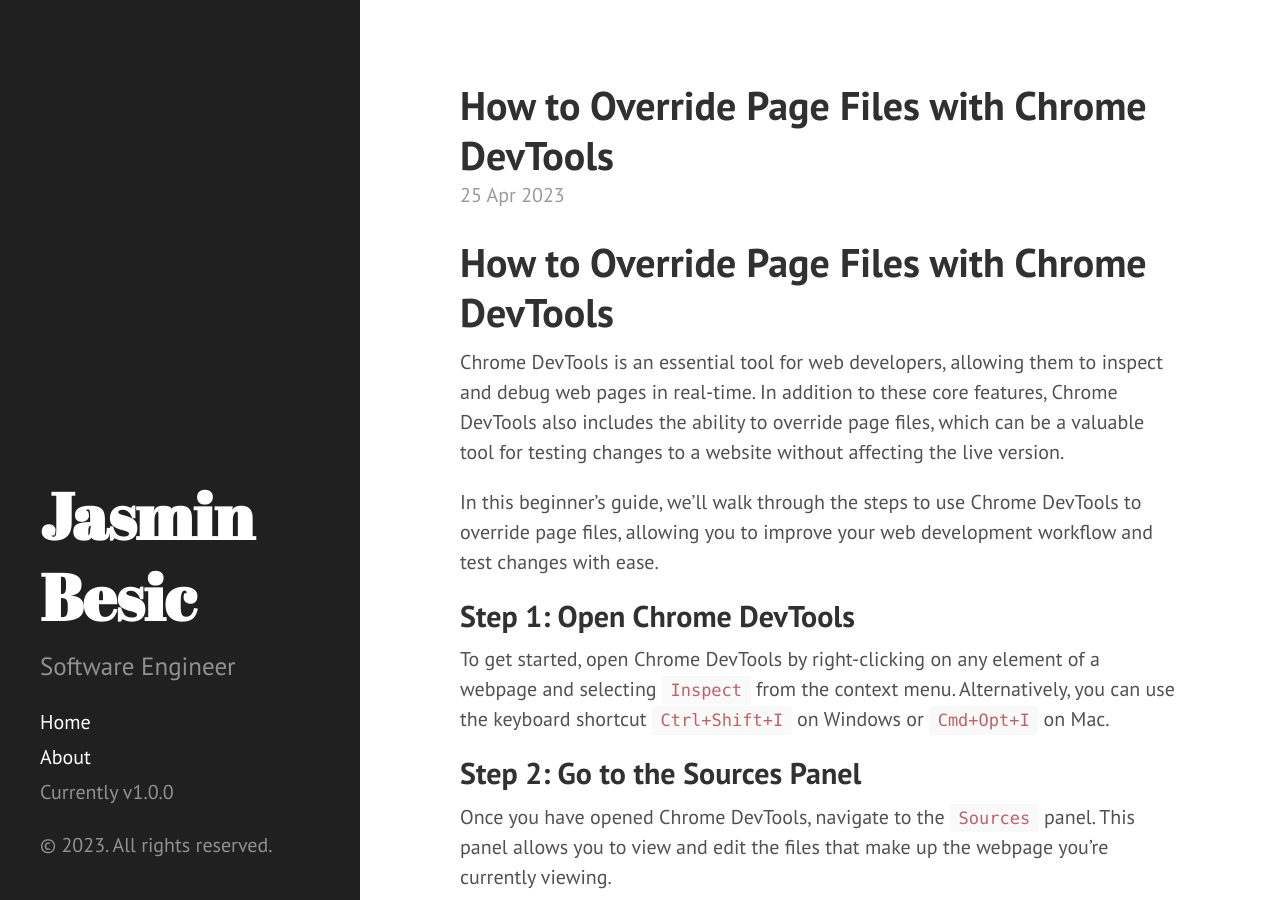
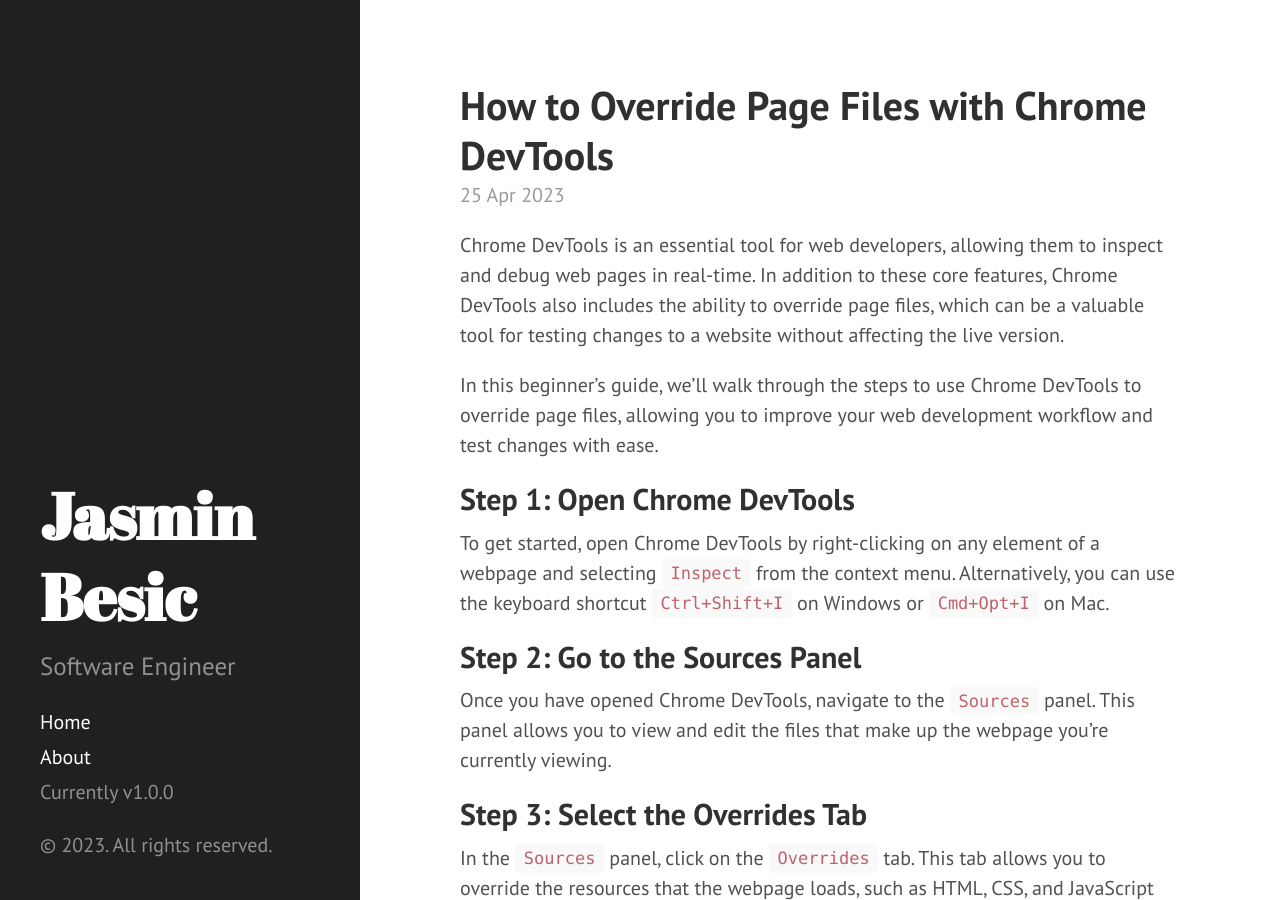
Before and after one commit to jBesic/jBesic.github.io, a Jekyll site: the page built from _posts/2023-04-25-how-to-override-page-files-with-chrome-devtools.md, in a window 1280 px wide and 900 px high. Built offline with Jekyll 4.4.1, drawn with Linux system fonts in a browser that asks for light colours; Markdown is read by kramdown in place of the engine named in the settings.

Commit message:
Update 2023-04-25-how-to-override-page-files-with-chrome-devtools.md

```diff
--- a/_posts/2023-04-25-how-to-override-page-files-with-chrome-devtools.md
+++ b/_posts/2023-04-25-how-to-override-page-files-with-chrome-devtools.md
@@ -4,8 +4,6 @@
 title: How to Override Page Files with Chrome DevTools
 metadescription: "Learn how to use Chrome DevTools to override page files, allowing you to test changes to a website without affecting the live version."
 ---
-
-# How to Override Page Files with Chrome DevTools
 
 Chrome DevTools is an essential tool for web developers, allowing them to inspect and debug web pages in real-time. In addition to these core features, Chrome DevTools also includes the ability to override page files, which can be a valuable tool for testing changes to a website without affecting the live version.
 
```
